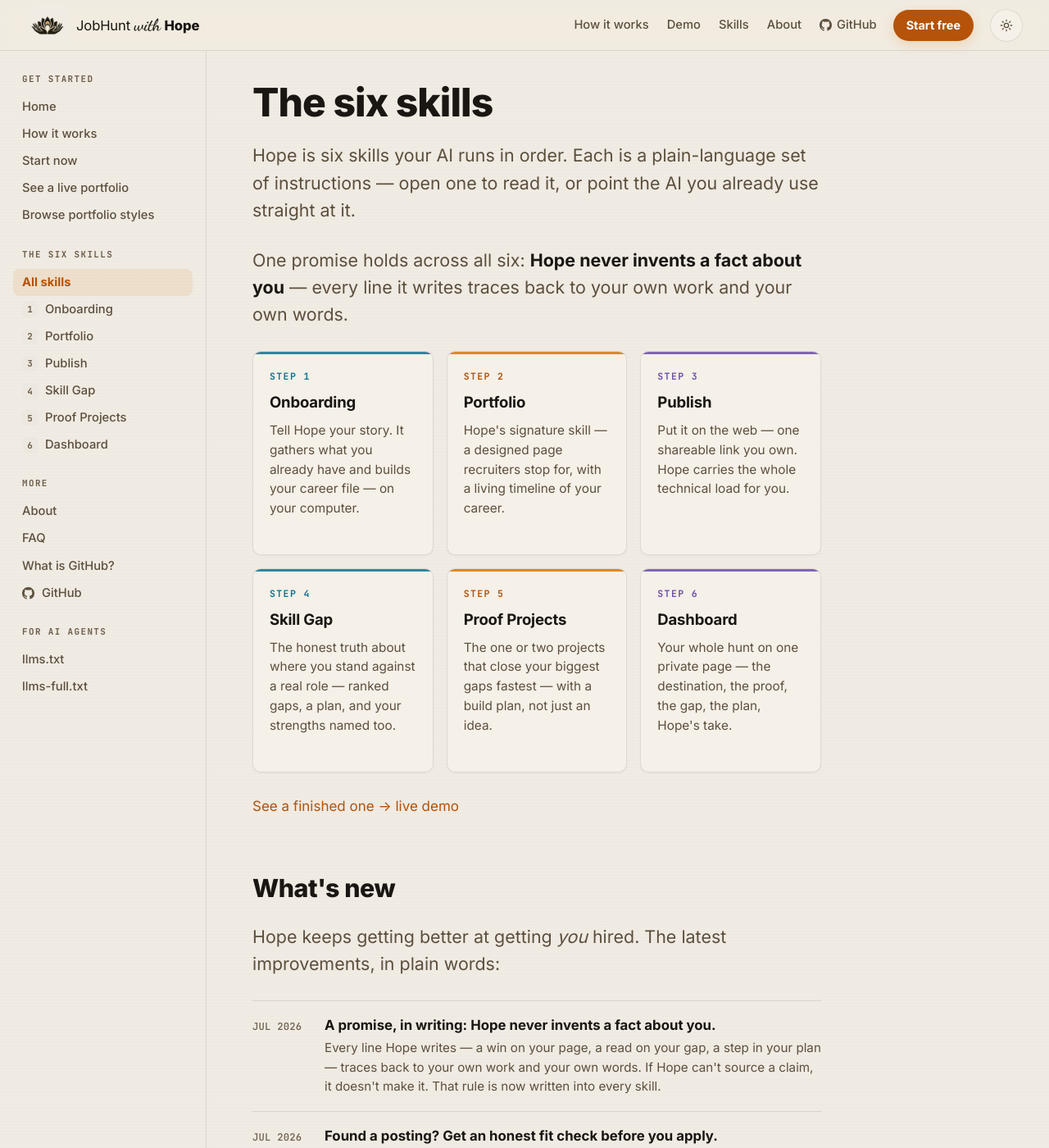
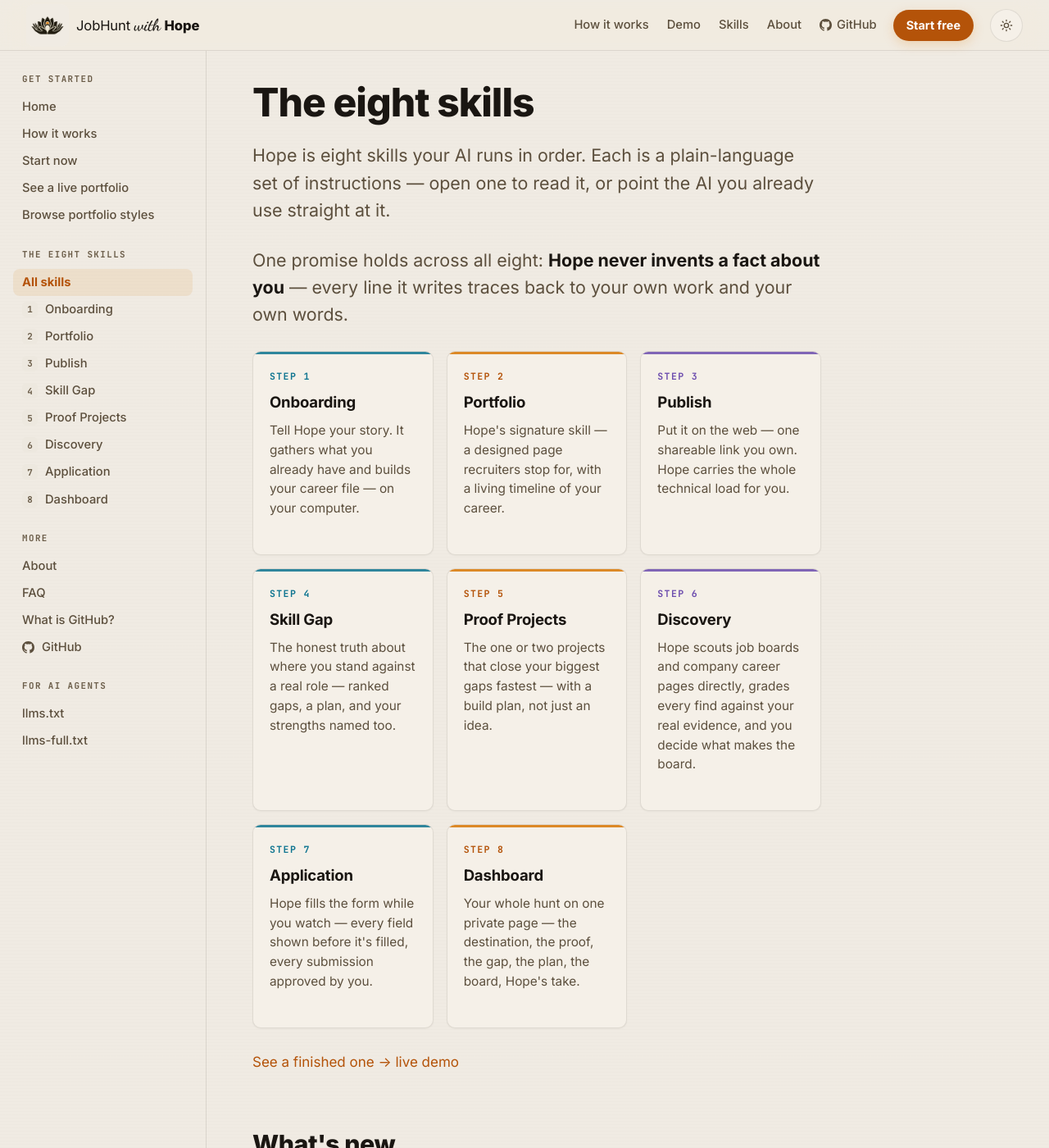
Before and after one commit to oneconsciousness/agenthope, a Jekyll site: the page built from skills/index.html, in a window 1280 px wide and 1400 px high. Shown: the whole window at 82% size. Built offline with Jekyll 4.4.1, drawn with Linux system fonts in a browser that asks for light colours.

Commit message:
feat(nav): wire discovery and application into site nav
Journey order is now eight steps: Onboarding, Portfolio, Publish,
Skill Gap, Proof Projects, Discovery, Application, Dashboard.
Updates the skills index cards, the sidebar nav group, and the
per-skill footer list to match.

Co-Authored-By: Claude Fable 5 <noreply@anthropic.com>

```diff
--- a/_includes/nav.html
+++ b/_includes/nav.html
@@ -8,14 +8,16 @@
     <a class="nav-link{% if page.url == '/styles/' %} active{% endif %}" href="{{ '/styles/' | relative_url }}">Browse portfolio styles</a>
   </div>
   <div class="nav-group">
-    <p class="nav-label">The six skills</p>
+    <p class="nav-label">The eight skills</p>
     <a class="nav-link{% if page.url == '/skills/' %} active{% endif %}" href="{{ '/skills/' | relative_url }}">All skills</a>
     <a class="nav-link{% if page.url == '/skills/onboarding/' %} active{% endif %}" href="{{ '/skills/onboarding/' | relative_url }}"><span class="nav-num">1</span> Onboarding</a>
     <a class="nav-link{% if page.url == '/skills/portfolio/' %} active{% endif %}" href="{{ '/skills/portfolio/' | relative_url }}"><span class="nav-num">2</span> Portfolio</a>
     <a class="nav-link{% if page.url == '/skills/publish/' %} active{% endif %}" href="{{ '/skills/publish/' | relative_url }}"><span class="nav-num">3</span> Publish</a>
     <a class="nav-link{% if page.url == '/skills/skill-gap/' %} active{% endif %}" href="{{ '/skills/skill-gap/' | relative_url }}"><span class="nav-num">4</span> Skill Gap</a>
     <a class="nav-link{% if page.url == '/skills/proof-projects/' %} active{% endif %}" href="{{ '/skills/proof-projects/' | relative_url }}"><span class="nav-num">5</span> Proof Projects</a>
-    <a class="nav-link{% if page.url == '/skills/dashboard/' %} active{% endif %}" href="{{ '/skills/dashboard/' | relative_url }}"><span class="nav-num">6</span> Dashboard</a>
+    <a class="nav-link{% if page.url == '/skills/discovery/' %} active{% endif %}" href="{{ '/skills/discovery/' | relative_url }}"><span class="nav-num">6</span> Discovery</a>
+    <a class="nav-link{% if page.url == '/skills/application/' %} active{% endif %}" href="{{ '/skills/application/' | relative_url }}"><span class="nav-num">7</span> Application</a>
+    <a class="nav-link{% if page.url == '/skills/dashboard/' %} active{% endif %}" href="{{ '/skills/dashboard/' | relative_url }}"><span class="nav-num">8</span> Dashboard</a>
   </div>
   <div class="nav-group">
     <p class="nav-label">More</p>
--- a/_layouts/skill.html
+++ b/_layouts/skill.html
@@ -34,14 +34,16 @@ layout: doc
   <hr />
 
   <nav class="skill-footer-nav" aria-label="Skills">
-    <p><strong>The six skills:</strong></p>
+    <p><strong>The eight skills:</strong></p>
     <ul>
       <li><a href="{{ '/skills/onboarding/' | relative_url }}">1. Onboarding</a> — tell Hope your story</li>
       <li><a href="{{ '/skills/portfolio/' | relative_url }}">2. Portfolio</a> — build the page recruiters stop for</li>
       <li><a href="{{ '/skills/publish/' | relative_url }}">3. Publish</a> — get one link you own</li>
       <li><a href="{{ '/skills/skill-gap/' | relative_url }}">4. Skill Gap</a> — the honest delta to a real role</li>
       <li><a href="{{ '/skills/proof-projects/' | relative_url }}">5. Proof Projects</a> — what to build to close it</li>
-      <li><a href="{{ '/skills/dashboard/' | relative_url }}">6. Dashboard</a> — your whole hunt, one page</li>
+      <li><a href="{{ '/skills/discovery/' | relative_url }}">6. Discovery</a> — roles worth pursuing, agreed together</li>
+      <li><a href="{{ '/skills/application/' | relative_url }}">7. Application</a> — applied, in your name, with your yes</li>
+      <li><a href="{{ '/skills/dashboard/' | relative_url }}">8. Dashboard</a> — your whole hunt, one page</li>
     </ul>
   </nav>
 
--- a/skills/index.html
+++ b/skills/index.html
@@ -1,13 +1,13 @@
 ---
 layout: doc
-title: "The six skills"
+title: "The eight skills"
 permalink: /skills/
-seo_title: "The Six Hope Skills — Onboarding to Dashboard"
-description: "The six Hope skills your AI runs in order — Onboarding, Portfolio, Publish, Skill Gap, Proof Projects, Dashboard. Free and open-source."
+seo_title: "The Eight Hope Skills — Onboarding to Dashboard"
+description: "The eight Hope skills your AI runs in order — Onboarding, Portfolio, Publish, Skill Gap, Proof Projects, Discovery, Application, Dashboard. Free and open-source."
 ---
-<h1>The six skills</h1>
-<p class="lede">Hope is six skills your AI runs in order. Each is a plain-language set of instructions — open one to read it, or point the AI you already use straight at it.</p>
-<p class="lede">One promise holds across all six: <strong>Hope never invents a fact about you</strong> — every line it writes traces back to your own work and your own words.</p>
+<h1>The eight skills</h1>
+<p class="lede">Hope is eight skills your AI runs in order. Each is a plain-language set of instructions — open one to read it, or point the AI you already use straight at it.</p>
+<p class="lede">One promise holds across all eight: <strong>Hope never invents a fact about you</strong> — every line it writes traces back to your own work and your own words.</p>
 
 <div class="cards">
   <a class="card" href="{{ '/skills/onboarding/' | relative_url }}">
@@ -35,10 +35,20 @@ description: "The six Hope skills your AI runs in order — Onboarding, Portfoli
     <h3>Proof Projects</h3>
     <p>The one or two projects that close your biggest gaps fastest — with a build plan, not just an idea.</p>
   </a>
+  <a class="card" href="{{ '/skills/discovery/' | relative_url }}">
+    <span class="step">Step 6</span>
+    <h3>Discovery</h3>
+    <p>Hope scouts job boards and company career pages directly, grades every find against your real evidence, and you decide what makes the board.</p>
+  </a>
+  <a class="card" href="{{ '/skills/application/' | relative_url }}">
+    <span class="step">Step 7</span>
+    <h3>Application</h3>
+    <p>Hope fills the form while you watch — every field shown before it's filled, every submission approved by you.</p>
+  </a>
   <a class="card" href="{{ '/skills/dashboard/' | relative_url }}">
-    <span class="step">Step 6</span>
+    <span class="step">Step 8</span>
     <h3>Dashboard</h3>
-    <p>Your whole hunt on one private page — the destination, the proof, the gap, the plan, Hope's take.</p>
+    <p>Your whole hunt on one private page — the destination, the proof, the gap, the plan, the board, Hope's take.</p>
   </a>
 </div>
 
```
